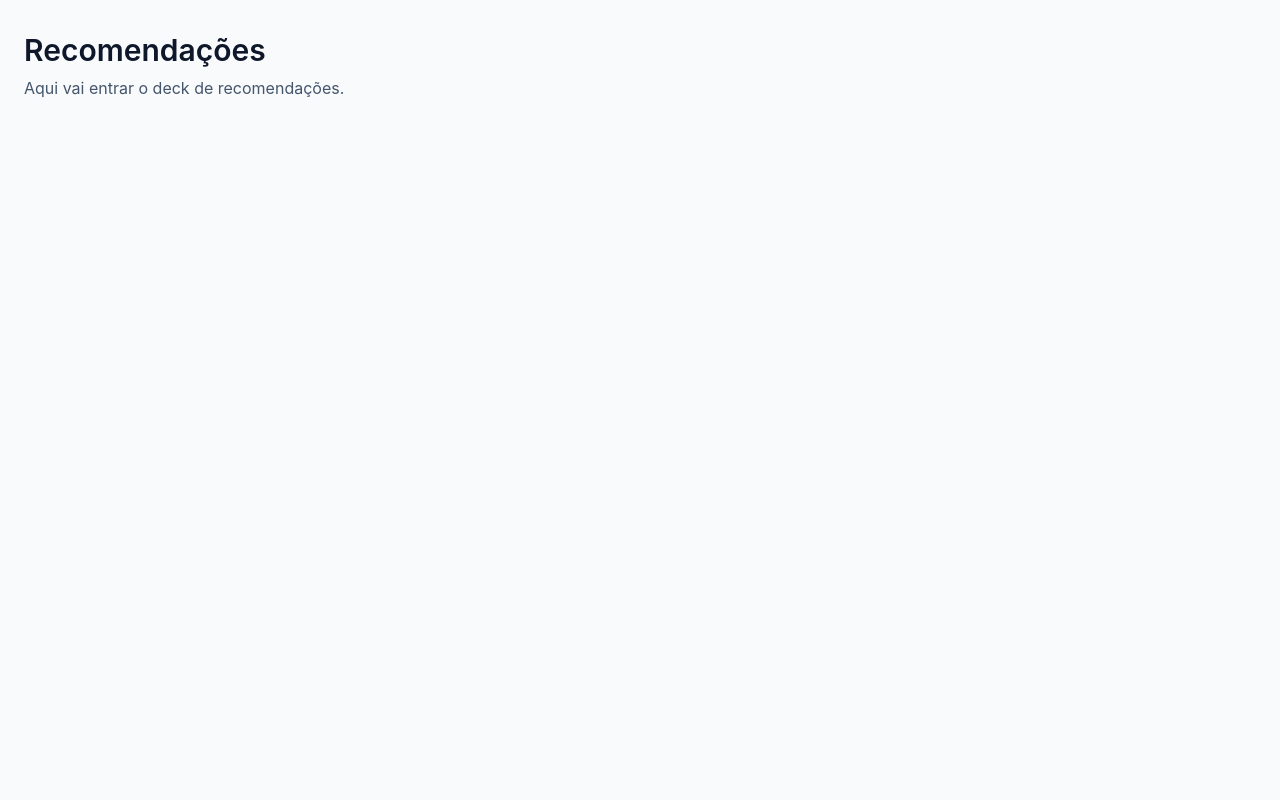
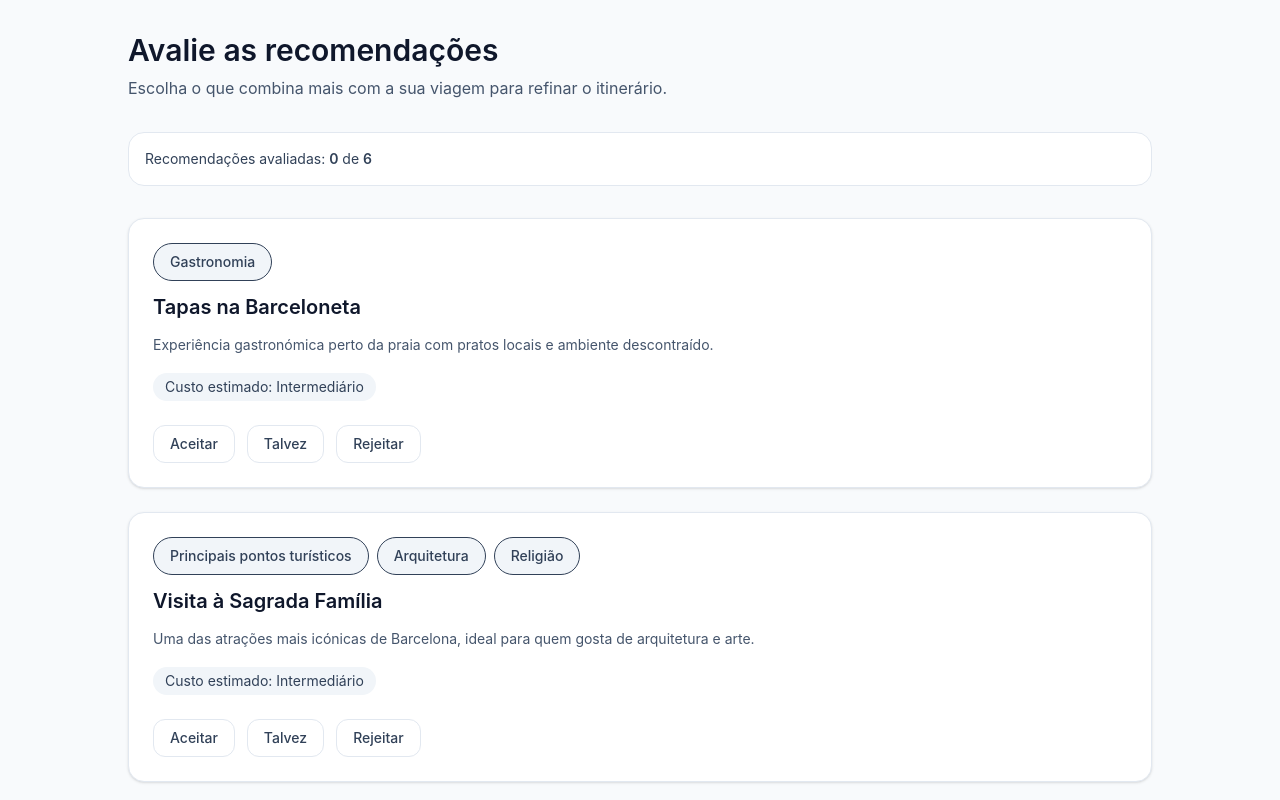
Before and after one commit to alinelx/bora-viajar, a React (Vite) app: page /recommendations in a window 1280 px wide. Shown: the top 800 px of the page. Built offline with nearby package versions, Linux system fonts and the light colour scheme.

Commit message:
chore: update recommendations and itinerary data, add recommendation card component, and update trip options

```diff
--- /dev/null
+++ b/src/components/recommendations/RecommendationCard.jsx
@@ -0,0 +1,73 @@
+// card de recomendação individual
+// mostra as informações da sugestão e permite marcar o status
+
+export default function RecommendationCard({
+  recommendation,
+  onSelectStatus,
+}) {
+  // classes visuais base para os botões de decisão
+  function getButtonClasses(type) {
+    const isSelected = recommendation.status === type;
+
+    if (isSelected) {
+      return "rounded-xl border px-4 py-2 text-sm font-medium transition border-blue-600 bg-blue-600 text-white";
+    }
+
+    return "rounded-xl border px-4 py-2 text-sm font-medium transition border-slate-200 bg-white text-slate-700 hover:border-slate-300";
+  }
+
+  return (
+    <div className="rounded-2xl border border-slate-200 bg-white p-6 shadow-sm">
+      {/* categoria */}
+      <div className="flex flex-wrap gap-2">
+        {(Array.isArray(recommendation.category) ? recommendation.category : [recommendation.category]).map((cat, idx) => (
+          <p key={idx} className="rounded-full border px-4 py-2 text-sm font-medium transition inline-block text-slate-700 bg-slate-100">
+            {cat}
+          </p>
+        ))}
+      </div>
+
+      {/* título */}
+      <h2 className="mt-3 text-xl font-semibold text-slate-900">
+        {recommendation.title}
+      </h2>
+
+      {/* descrição */}
+      <p className="mt-3 text-sm leading-6 text-slate-600">
+        {recommendation.description}
+      </p>
+
+      {/* custo */}
+      <div className="mt-4 inline-flex rounded-full bg-slate-100 px-3 py-1 text-sm text-slate-700">
+        Custo estimado: {recommendation.estimatedCost}
+      </div>
+
+      {/* ações */}
+      <div className="mt-6 flex flex-wrap gap-3">
+        <button
+          type="button"
+          className={getButtonClasses("accept")}
+          onClick={() => onSelectStatus(recommendation.id, "accept")}
+        >
+          Aceitar
+        </button>
+
+        <button
+          type="button"
+          className={getButtonClasses("maybe")}
+          onClick={() => onSelectStatus(recommendation.id, "maybe")}
+        >
+          Talvez
+        </button>
+
+        <button
+          type="button"
+          className={getButtonClasses("reject")}
+          onClick={() => onSelectStatus(recommendation.id, "reject")}
+        >
+          Rejeitar
+        </button>
+      </div>
+    </div>
+  );
+}
--- a/src/constants/tripOptions.js
+++ b/src/constants/tripOptions.js
@@ -24,6 +24,8 @@ export const interestOptions = [
   "História",
   "Praia",
   "Natureza",
+  "Arquitetura",
+  "Religião",
   "Compras",
   "Vida noturna",
   "Eventos locais",
--- /dev/null
+++ b/src/data/mockItinerary.js
@@ -0,0 +1,38 @@
+// dados mockados para a tela de itinerário
+// depois serão substituídos por um resultado real do sistema
+
+export const mockItinerary = {
+  destination: "Barcelona",
+  duration: "5 dias",
+  summary:
+    "Uma viagem equilibrada entre arte, gastronomia, caminhada urbana e momentos de descanso.",
+  days: [
+    {
+      id: "day-1",
+      title: "Dia 1",
+      activities: [
+        "Passeio pelo Bairro Gótico",
+        "Almoço com tapas",
+        "Mirante ao pôr do sol",
+      ],
+    },
+    {
+      id: "day-2",
+      title: "Dia 2",
+      activities: [
+        "Visita à Sagrada Família",
+        "Brunch em café local",
+        "Caminhada por avenidas principais",
+      ],
+    },
+    {
+      id: "day-3",
+      title: "Dia 3",
+      activities: [
+        "Praia na Barceloneta",
+        "Mercado de La Boqueria",
+        "Noite em El Born",
+      ],
+    },
+  ],
+};
--- /dev/null
+++ b/src/data/mockRecommendations.js
@@ -0,0 +1,53 @@
+// dados mockados para a tela de recomendações
+// mais tarde isso será substituído por sugestões geradas via IA
+
+export const mockRecommendations = [
+  {
+    id: "rec-1",
+    category: "Gastronomia",
+    title: "Tapas na Barceloneta",
+    description: "Experiência gastronómica perto da praia com pratos locais e ambiente descontraído.",
+    estimatedCost: "Intermediário",
+    status: "unselected",
+  },
+  {
+    id: "rec-2",
+    category: ["Principais pontos turísticos", "Arquitetura", "Religião"],
+    title: "Visita à Sagrada Família",
+    description: "Uma das atrações mais icónicas de Barcelona, ideal para quem gosta de arquitetura e arte.",
+    estimatedCost: "Intermediário",
+    status: "unselected",
+  },
+  {
+    id: "rec-3",
+    category: "História",
+    title: "Passeio pelo Bairro Gótico",
+    description: "Caminhada por ruas históricas, praças e edifícios cheios de memória local.",
+    estimatedCost: "Econômico",
+    status: "unselected",
+  },
+  {
+    id: "rec-4",
+    category: "Praia",
+    title: "Tarde na Barceloneta",
+    description: "Momento mais leve para descansar, caminhar à beira-mar ou ver o pôr do sol.",
+    estimatedCost: "Econômico",
+    status: "unselected",
+  },
+  {
+    id: "rec-5",
+    category: "Vida noturna",
+    title: "Drinks em El Born",
+    description: "Zona com bares e ambiente noturno animado, ideal para fechar o dia.",
+    estimatedCost: "Intermediário",
+    status: "unselected",
+  },
+  {
+    id: "rec-6",
+    category: "Experiências locais",
+    title: "Mercado de La Boqueria",
+    description: "Ótimo lugar para explorar sabores locais e ver a cidade em movimento.",
+    estimatedCost: "Econômico",
+    status: "unselected",
+  },
+];
--- a/src/pages/Recommendations.jsx
+++ b/src/pages/Recommendations.jsx
@@ -1,14 +1,84 @@
+import { useState } from "react";
+import { useNavigate } from "react-router-dom";
+
 import PageContainer from "../components/layout/PageContainer";
+import Button from "../components/ui/Button";
+import RecommendationCard from "../components/recommendations/RecommendationCard";
+import { mockRecommendations } from "../data/mockRecommendations";
 
+// página de recomendações mockadas
 export default function Recommendations() {
+  // usado para navegar para a próxima página
+  const navigate = useNavigate();
+
+  // estado local da lista de recomendações
+  const [recommendations, setRecommendations] = useState(mockRecommendations);
+
+  // atualiza o status de uma recomendação
+  function handleSelectStatus(recommendationId, newStatus) {
+    setRecommendations((previousRecommendations) =>
+      previousRecommendations.map((recommendation) =>
+        recommendation.id === recommendationId
+          ? { ...recommendation, status: newStatus }
+          : recommendation
+      )
+    );
+  }
+
+  // calcula quantas recomendações já tiveram alguma decisão
+  const reviewedCount = recommendations.filter(
+    (recommendation) => recommendation.status !== "unselected"
+  ).length;
+
+  // navega para a página do itinerário
+  function handleGenerateItinerary() {
+    navigate("/itinerary");
+  }
+
   return (
     <PageContainer>
-      <h1 className="text-3xl font-semibold text-slate-900">
-        Recomendações
-      </h1>
-      <p className="mt-2 text-slate-600">
-        Aqui vai entrar o deck de recomendações.
-      </p>
+      <div className="mx-auto max-w-5xl">
+        {/* cabeçalho da página */}
+        <div className="mb-8">
+          <h1 className="text-3xl font-semibold text-slate-900">
+            Avalie as recomendações
+          </h1>
+          <p className="mt-2 text-slate-600">
+            Escolha o que combina mais com a sua viagem para refinar o itinerário.
+          </p>
+        </div>
+
+        {/* barra de progresso simples */}
+        <div className="mb-8 rounded-2xl border border-slate-200 bg-white p-4">
+          <p className="text-sm text-slate-700">
+            Recomendações avaliadas:{" "}
+            <span className="font-semibold">{reviewedCount}</span> de{" "}
+            <span className="font-semibold">{recommendations.length}</span>
+          </p>
+        </div>
+
+        {/* lista de cards */}
+        <div className="grid gap-6">
+          {recommendations.map((recommendation) => (
+            <RecommendationCard
+              key={recommendation.id}
+              recommendation={recommendation}
+              onSelectStatus={handleSelectStatus}
+            />
+          ))}
+        </div>
+
+        {/* ações finais */}
+        <div className="mt-8 flex flex-wrap gap-3">
+          <Button onClick={handleGenerateItinerary}>
+            Gerar itinerário
+          </Button>
+          <Button variant="secondary">Gerar mais recomendações</Button>
+          <p className="w-full text-sm text-slate-600">
+            Limite diário: 3 gerações de recomendações . Você pode revisar suas escolhas ou gerar mais atividades para refinar ainda mais o itinerário.
+          </p>
+        </div>
+      </div>
     </PageContainer>
   );
 }
```
